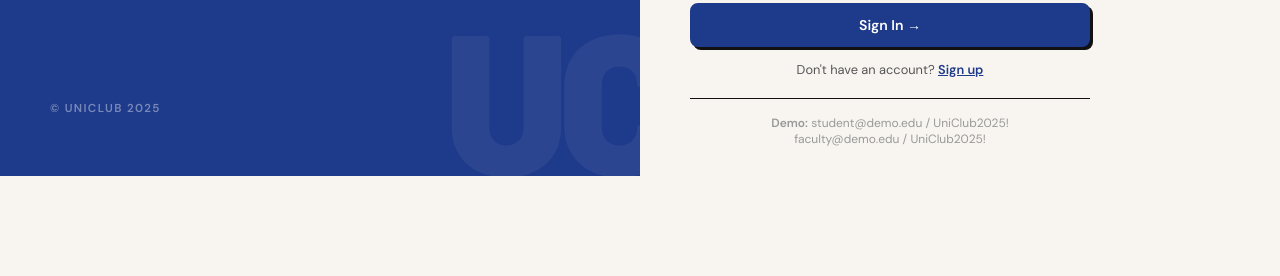
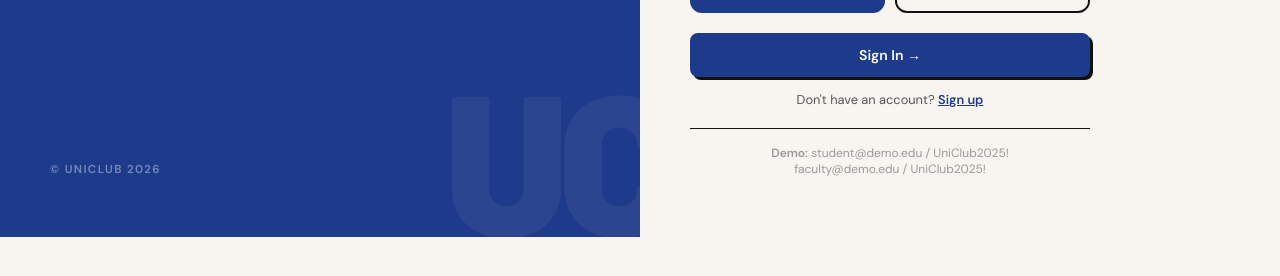
Before and after one commit to 06sarv/UniClub, a plain HTML site: page auth.html in a window 1280 px wide. Shown: the part 504-780 px from the top of the page. Drawn offline with nearby package versions, Linux system fonts and the light colour scheme.

Commit message:
Fix auth page gap and update copyright to 2026

```diff
--- a/auth.html
+++ b/auth.html
@@ -24,7 +24,7 @@
         <p class="auth-tagline">Join 2,400+ students and faculty already discovering, connecting, and growing through
           UniClub.</p>
       </div>
-      <div class="label" style="color:rgba(255,255,255,0.4)">© UniClub 2025</div>
+      <div class="label" style="color:rgba(255,255,255,0.4)">© UniClub 2026</div>
     </div>
     <div class="auth-right">
       <div style="max-width:400px">
--- a/css/styles.css
+++ b/css/styles.css
@@ -621,7 +621,6 @@ body.auth-screen {
 /* ===================== AUTH PAGE ===================== */
 #page-auth {
   min-height: 100vh;
-  height: 100vh;
   display: none;
   grid-template-columns: 1fr 1fr;
 }
```
